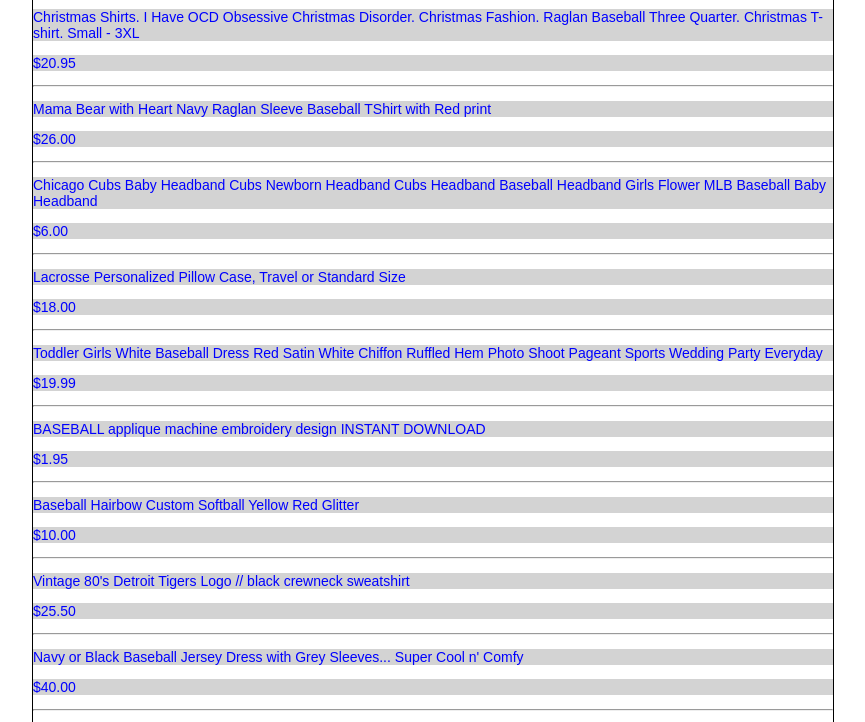
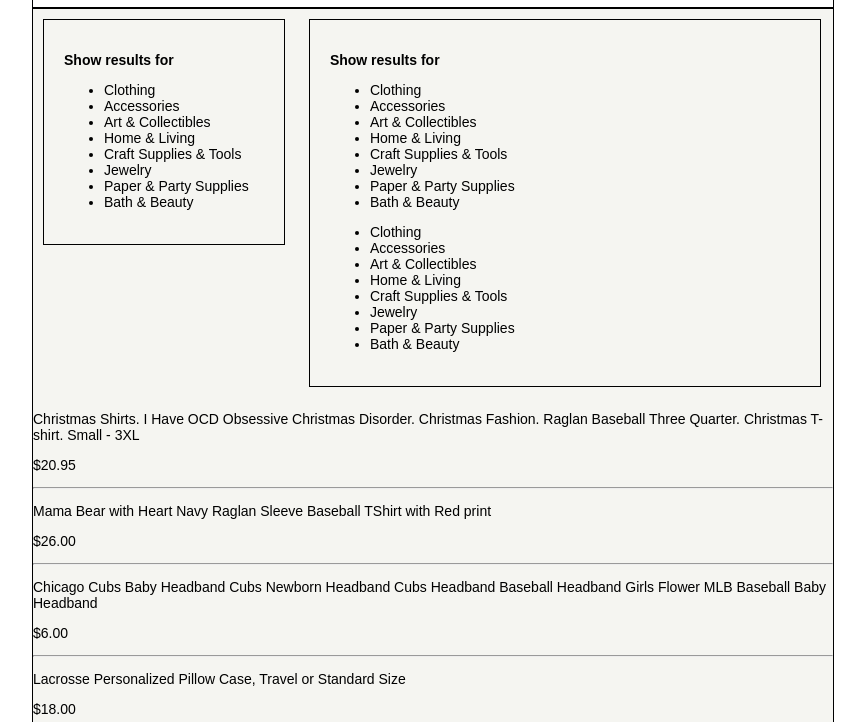
Before and after one commit to faircloth/SearchTermSite, a plain HTML site: page index.html in a window 1280 px wide. Shown: the part 115-837 px from the top of the page, without its empty margins (207-1072 px from the left). Drawn offline with Linux system fonts and the light colour scheme.

Commit message:
aligned main body boxes

```diff
--- a/index.html
+++ b/index.html
@@ -5,9 +5,10 @@
   <link rel="stylesheet" href="bower_components/normalize.css/normalize.css">
   <link rel="stylesheet" href="css/main.css">
 </head>
+
 <body>
 
-  <div class="container">
+  <div class="topcontainer">
 
       <div class="topbar">
 
@@ -45,13 +46,60 @@
           <li>Kids & Baby</li>
           <li>Vintage</li>
 
-
         </ul>
 
       </nav>
+  </div>
+
+  <div class ="bodycontainer">
+
+  <div class="sidebar">
+        <h2>Show results for</h2>
+        <ul>
+          <li>Clothing</li>
+          <li>Accessories</li>
+          <li>Art & Collectibles</li>
+          <li>Home & Living</li>
+          <li>Craft Supplies & Tools</li>
+          <li>Jewelry</li>
+          <li>Paper & Party Supplies</li>
+          <li>Bath & Beauty</li>
+        </ul>
+    </div>
+    <div class="mainpanel">
+        <h2>Show results for</h2>
+        <ul>
+          <li>Clothing</li>
+          <li>Accessories</li>
+          <li>Art & Collectibles</li>
+          <li>Home & Living</li>
+          <li>Craft Supplies & Tools</li>
+          <li>Jewelry</li>
+          <li>Paper & Party Supplies</li>
+          <li>Bath & Beauty</li>
+        </ul>
+         <ul>
+          <li>Clothing</li>
+          <li>Accessories</li>
+          <li>Art & Collectibles</li>
+          <li>Home & Living</li>
+          <li>Craft Supplies & Tools</li>
+          <li>Jewelry</li>
+          <li>Paper & Party Supplies</li>
+          <li>Bath & Beauty</li>
+        </ul>
+    </div>
 
 
 
+    </div>
+
+
+
+
+
+
+  </div>
 
 
 
@@ -69,24 +117,14 @@
 
 
 
-
-<!--
-      <div class="sidebar">
-      <p>Hello, I'm a sidebar</p>
-
-      </div>
-
-      <div class="mainpanel">
-      <p>Hello, I'm the main panel</p>
- -->
-
-
-
+  <!-- scripts -->
 
   <script src="bower_components/jquery/dist/jquery.min.js"></script>
   <script src="bower_components/underscore/underscore.js"></script>
 
   <script src="js/etsy.js"></script>
   <script src="js/main.js"></script>
+
+
 </body>
 </html>
--- a/js/main.js
+++ b/js/main.js
@@ -8,7 +8,7 @@
   _.each(etsy.results, function (item) {
     console.log(item);
     var itemHTML = templateFunction(item);
-    $('.container').append(itemHTML);
+    $('.bodycontainer').append(itemHTML);
   });
 
 
--- a/scss/main.scss
+++ b/scss/main.scss
@@ -1,19 +1,20 @@
 // stlye variables
 $etsyOrange: #EC6333;
 $etsyBlue: #4AA8C4;
+$etsyGray: #F5F5F1;
 
 
 * {
   font-size: 14px;
 }
 
-p {
-  background-color: lightgray;
-  color: blue;
+// top bar
+
+.topcontainer {
+  width: 800px;
+  border: 1px solid black;
+  margin: 0 auto;
 }
-
-
-// top bar
 
 .Etsy {
   color: $etsyOrange;
@@ -42,14 +43,10 @@
 
 .topBarNav {
   display: inline-block;
-  border: 1px solid black;
-  float: right;
-
+  margin-left: 60px;
     ul {
       display: inline-block;
-
     }
-
     li {
       display: inline-block;
       padding: 0 10px;
@@ -57,50 +54,57 @@
 }
 
 
+
+// Second bar: nav
+
+
 .navBar {
-
   border-top: 1px solid gray;
   border-bottom: 1px solid gray;
   margin: 10px 0;
-
   ul {
     text-align: center;
     padding: 1px 2px;
   }
-
   li {
     display: inline-block;
     padding: 0px 5px;
     font-size: 12px;
     }
-
 }
 
 
-// Second bar: nav
 
+// bodycontainer
 
-
-
-
-
-
-// body
-
-.container {
+.bodycontainer  {
   width: 800px;
   border: 1px solid black;
   margin: 0 auto;
-}
-
+  padding: 0;
+  background-color: $etsyGray;
 
   .sidebar {
     display: inline-block;
-  width: 300px;
-  height: 900px;
+    width: 200px;
+    border: 1px solid black;
+    padding: 20px;
+    margin: 10px 10px;
+    vertical-align: top;
   }
 
   .mainpanel {
   display: inline-block;
-  width: 500px;
+  width: 470px;
+  border: 1px solid black;
+  padding: 20px;
+  margin-left: 20px;
+  vertical-align: top;
+  margin: 10px 10px;
+
+    .itemboxes {
+      display: block;
     }
+  }
+
+}
```
Also changed, not shown: css/main.css. Lines whose indentation alone changed are shown as unchanged.
